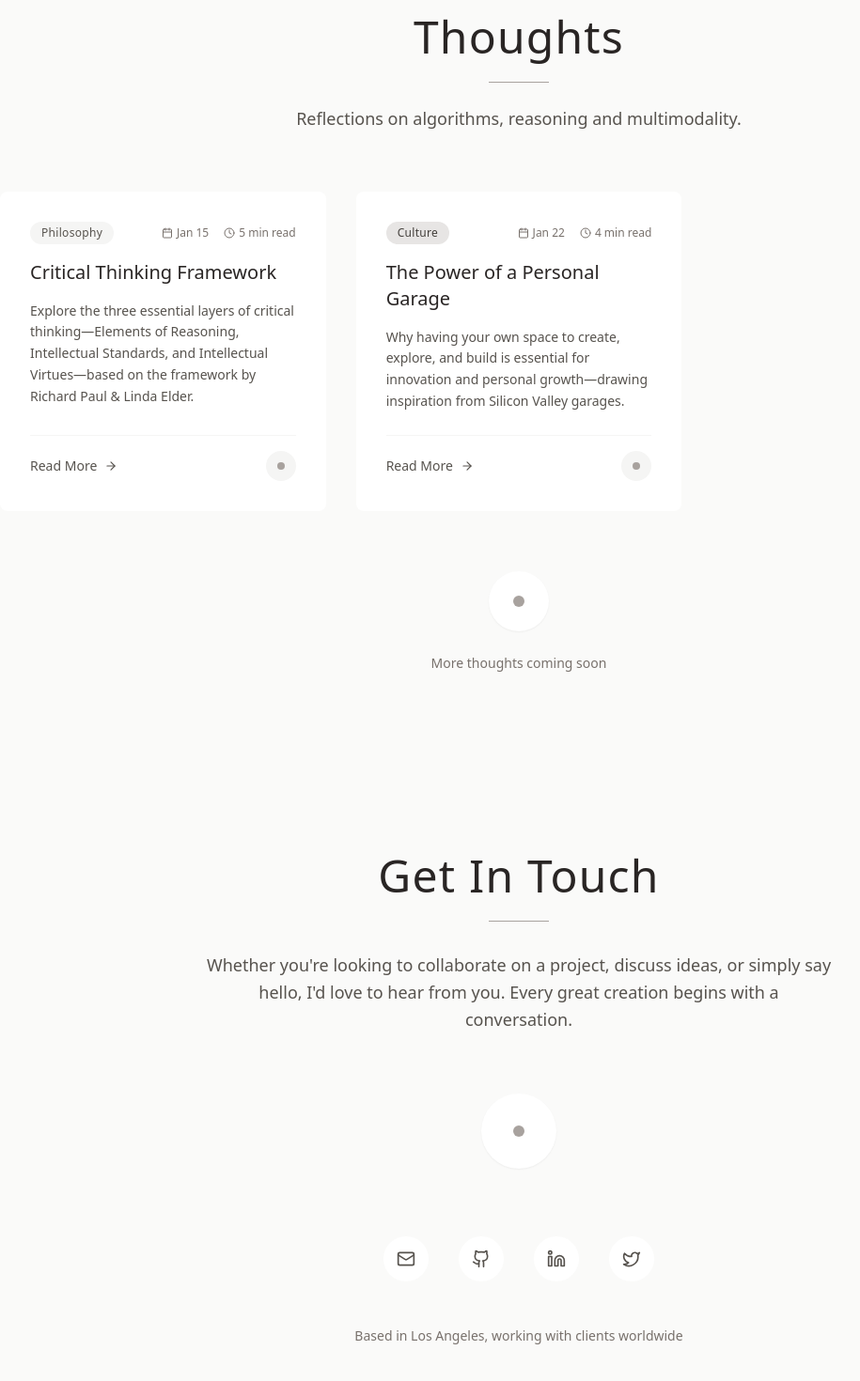
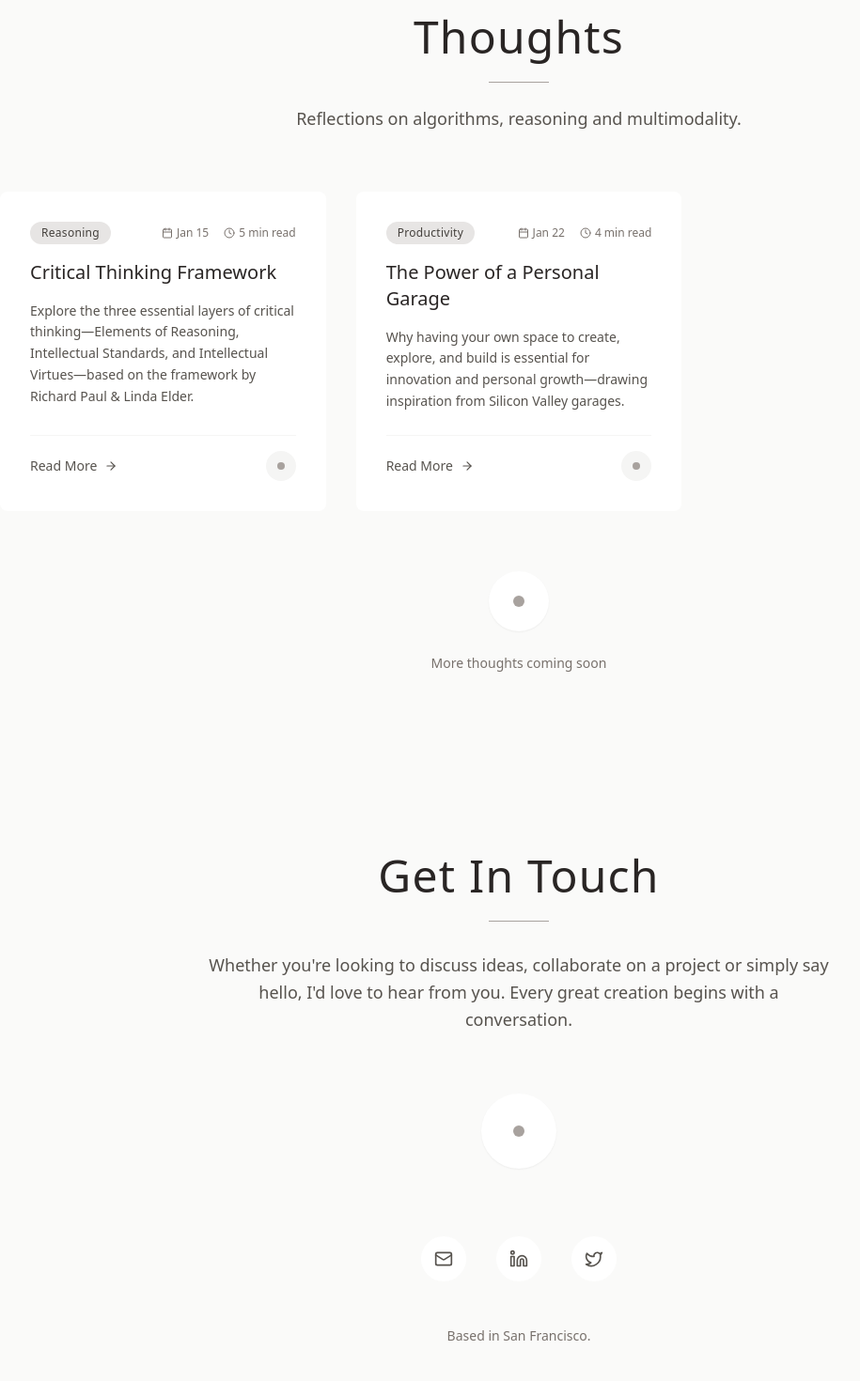
Before and after one commit to Rajlaxmi/rajlaxmi.github.io, a React (Vite) app: page / in a window 1280 px wide. Shown: the part 3252-4722 px from the top of the page at 94% size, without its empty margins (88-1003 px from the left). Built offline with nearby package versions, Linux system fonts and the light colour scheme.

Commit message:
updated about

```diff
--- a/package.json
+++ b/package.json
@@ -7,12 +7,15 @@
     "dev": "vite",
     "build": "vite build",
     "lint": "eslint .",
-    "preview": "vite preview"
+    "preview": "vite preview",
+    "predeploy": "npm run build",
+    "deploy": "gh-pages -d dist"
   },
   "dependencies": {
     "lucide-react": "^0.344.0",
     "react": "^18.3.1",
     "react-dom": "^18.3.1",
+    "react-icons": "^5.5.0",
     "react-markdown": "^10.1.0",
     "react-router-dom": "^6.30.1"
   },
@@ -20,6 +23,7 @@
     "@eslint/js": "^9.9.1",
     "@types/react": "^18.3.5",
     "@types/react-dom": "^18.3.0",
+    "@types/react-icons": "^3.0.0",
     "@vitejs/plugin-react": "^4.3.1",
     "autoprefixer": "^10.4.18",
     "eslint": "^9.9.1",
--- a/src/components/Contact.tsx
+++ b/src/components/Contact.tsx
@@ -1,12 +1,11 @@
 import React from 'react';
-import { Mail, Github, Linkedin, Twitter } from 'lucide-react';
+import { Mail, Linkedin, Twitter } from 'lucide-react';
 
 const Contact: React.FC = () => {
   const socialLinks = [
-    { icon: <Mail size={20} />, label: 'Email', href: 'mailto:hello@example.com' },
-    { icon: <Github size={20} />, label: 'GitHub', href: 'https://github.com' },
-    { icon: <Linkedin size={20} />, label: 'LinkedIn', href: 'https://linkedin.com' },
-    { icon: <Twitter size={20} />, label: 'Twitter', href: 'https://twitter.com' }
+    { icon: <Mail size={20} />, label: 'Email', href: 'mailto:rajlaxmisah@example.com' },
+    { icon: <Linkedin size={20} />, label: 'LinkedIn', href: 'https://www.linkedin.com/in/rajlaxmisah' },
+    { icon: <Twitter size={20} />, label: 'Twitter', href: 'https://x.com/raila_san' }
   ];
 
   return (
@@ -18,7 +17,7 @@ const Contact: React.FC = () => {
           </h2>
           <div className="h-px w-16 bg-stone-400 mx-auto mb-8"></div>
           <p className="text-lg text-stone-600 font-light leading-relaxed max-w-2xl mx-auto">
-            Whether you're looking to collaborate on a project, discuss ideas, or simply say hello, I'd love to hear from you. Every great creation begins with a conversation.
+            Whether you're looking to discuss ideas, collaborate on a project or simply say hello, I'd love to hear from you. Every great creation begins with a conversation.
           </p>
         </div>
 
@@ -45,7 +44,7 @@ const Contact: React.FC = () => {
 
         <div className="text-center">
           <p className="text-sm text-stone-500 font-light">
-            Based in Los Angeles, working with clients worldwide
+            Based in San Francisco.
           </p>
         </div>
       </div>
--- a/src/data/blogPost1.ts
+++ b/src/data/blogPost1.ts
@@ -6,7 +6,7 @@ export const blogPost1: BlogPost = {
   excerpt: 'Explore the three essential layers of critical thinking—Elements of Reasoning, Intellectual Standards, and Intellectual Virtues—based on the framework by Richard Paul & Linda Elder.',
   date: '2024-01-15',
   readTime: '5 min read',
-  category: 'Philosophy',
+  category: 'Reasoning',
   slug: 'critical-thinking-framework',
   content: [
     { type: 'paragraph', text: 'Critical thinking is the art of analyzing and evaluating thinking with a view to improving it. Richard Paul & Linda Elder describe a framework for taking charge of the structures of thought and applying intellectual standards to them.' },
--- a/src/data/blogPost2.ts
+++ b/src/data/blogPost2.ts
@@ -6,7 +6,7 @@ export const blogPost2: BlogPost = {
   excerpt: 'Why having your own space to create, explore, and build is essential for innovation and personal growth—drawing inspiration from Silicon Valley garages.',
   date: '2024-01-22',
   readTime: '4 min read',
-  category: 'Culture',
+  category: 'Productivity',
   slug: 'power-of-personal-garage',
   content: [
     { type: 'paragraph', text: 'A dedicated space for creation, exploration, and building can be transformative. In Silicon Valley, the garage has become a symbol of innovation and entrepreneurship.' },
```
Also changed, not shown: 5 other files (tests, documents, lock files or other folders).
